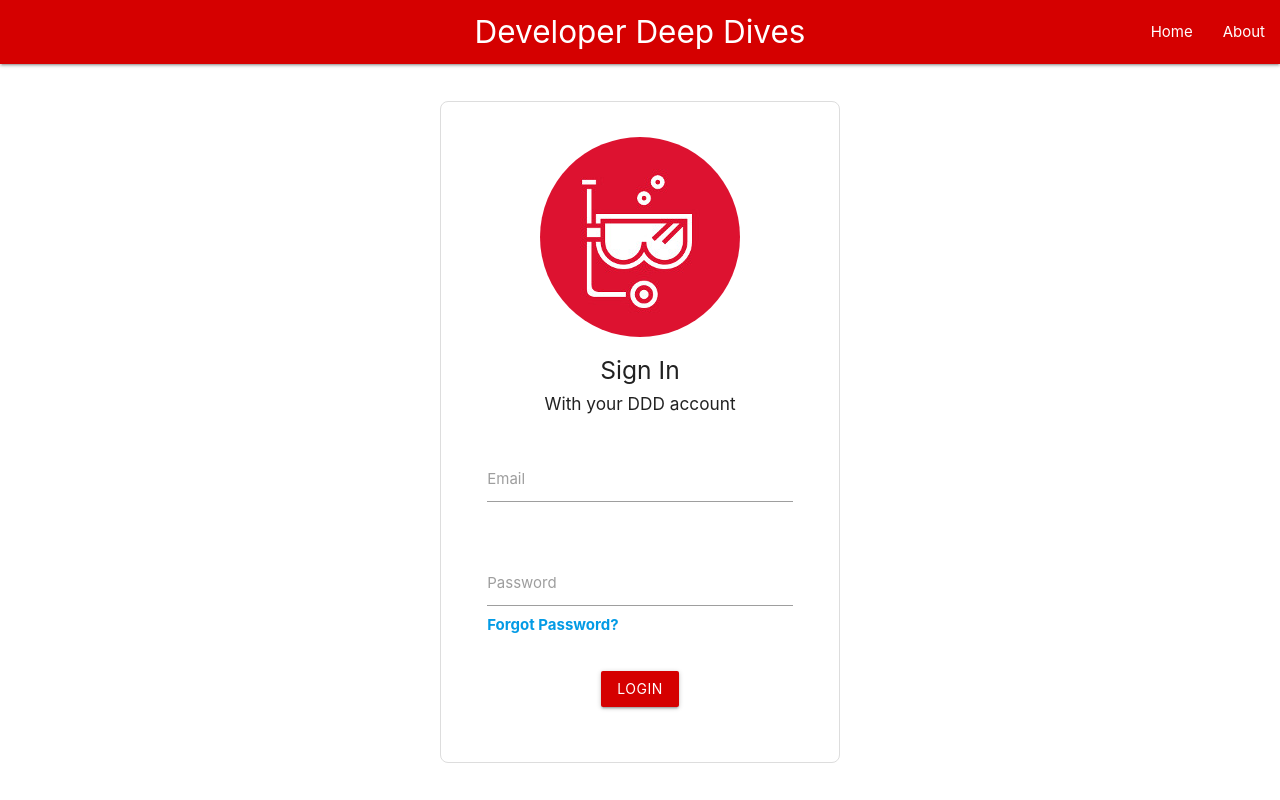
After one commit to APriceDev/DDD-Flask-Demo, a Flask app: page /login in a window 1280 px wide. The commit adds this page. Run offline with Flask 2, Linux system fonts and the light colour scheme.

Commit message:
added form functionality, updated routes

```diff
--- a/app.py
+++ b/app.py
@@ -1,23 +1,14 @@
-from flask import Flask, render_template, url_for
+from flask import Flask, render_template, url_for, request
 
 app = Flask(__name__)
 
-data = [
-  {
-    'title': 'BPI',
-    'id': 1
-  },
-  {
-    'title': 'Foo',
-    'id': 2
-  }
-]
-
 @app.route("/")
-@app.route("/home")
-def hello():
-    return render_template('index.html', data=data)
-
+@app.route("/login", methods=['GET', 'POST'])
+def home():
+  form_email = request.form.getlist('email_input')
+  form_password = request.form.getlist('password_input')
+  print(f'email: {form_email} password: {form_password}')
+  return render_template('login.html')
 
 @app.route("/about")
 def about():
--- a/static/style.css
+++ b/static/style.css
@@ -18,7 +18,7 @@ body {
 }
 
 .login-div {
-  max-width: 430px;
+  width: 400px;
   padding: 35px;
   border: 1px solid #dddddd;
   border-radius: 8px;
--- a/templates/layout.html
+++ b/templates/layout.html
@@ -20,10 +20,10 @@
   <body>
     <nav class="red accent-4">
       <div class="nav-wrapper">
-        <a href="/" class="brand-logo">Developer Deep Dives</a>
+        <a href="/" class="brand-logo center">Developer Deep Dives</a>
         <ul id="nav-mobile" class="right hide-on-med-and-down">
-          <li><a href="/">Home</a></li>
-          <li><a href="/about">About</a></li>
+          <li><a href="{{url_for('home')}}">Home</a></li>
+          <li><a href="{{url_for('about')}}">About</a></li>
         </ul>
       </div>
     </nav>
--- /dev/null
+++ b/templates/login.html
@@ -0,0 +1,39 @@
+{% extends 'layout.html' %} {% block content%}
+<form action="{{url_for('home')}}" method="post">
+  <div class="login-div">
+    <div class="row">
+      <div class="logo">
+        <img
+          src="{{url_for('static', filename='img/ddd-logo-200.jpg')}}"
+          alt="DDD"
+        />
+      </div>
+    </div>
+
+    <div class="row center-align">
+      <h5>Sign In</h5>
+      <h6>With your DDD account</h6>
+    </div>
+    <div class="row">
+      <div class="input-field col s12">
+        <input id="email_input" name="email_input" type="email" class="validate" />
+        <label for="email_input">Email</label>
+      </div>
+    </div>
+    <div class="row">
+      <div class="input-field col s12">
+        <input id="password_input" name="password_input" type="password" class="validate" />
+        <label for="password_input">Password</label>
+        <div>
+          <a href="/"><b>Forgot Password?</b></a>
+        </div>
+      </div>
+    </div>
+    <div class="row center-align">
+      <button class="waves-effect waves-light red accent-4 btn">Login</button>
+      <!-- <a href="" class="waves-effect waves-light red accent-4 btn">Login</a> -->
+    </div>
+  </div>
+</form>
+
+{% endblock content %}
```
Also changed, not shown: templates/about.html (+21 -1 lines), templates/index.html (deleted, +0 -32 lines), README.md.
